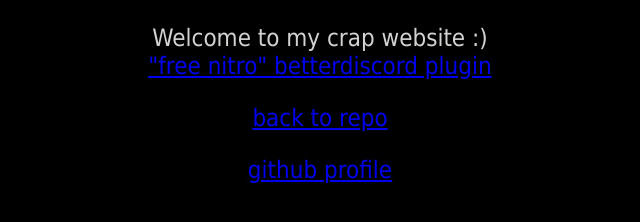
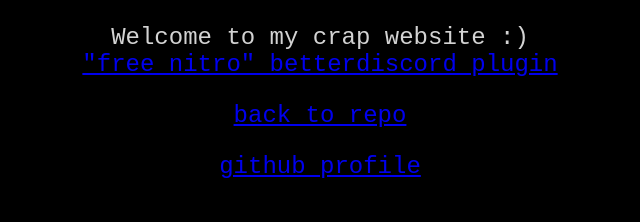
Before and after one commit to fowlis/fowlis.github.io, a plain HTML site: page index.html in a window 1280 px wide. Shown: the whole page, without its empty margins (320-960 px from the left). Drawn offline with Linux system fonts and the light colour scheme.

Commit message:
Update index.html

```diff
--- a/index.html
+++ b/index.html
@@ -5,7 +5,7 @@
     p {
         text-align: center;
         font-size: 24px;
-        font-family: Tahoma, Verdana, sans-serif;
+        font-family: monospace;
         color:lightgray;
     }
     .center {
```
